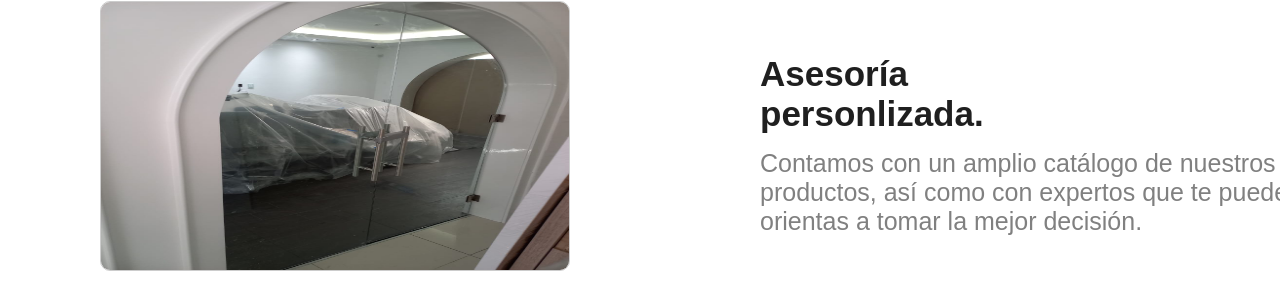
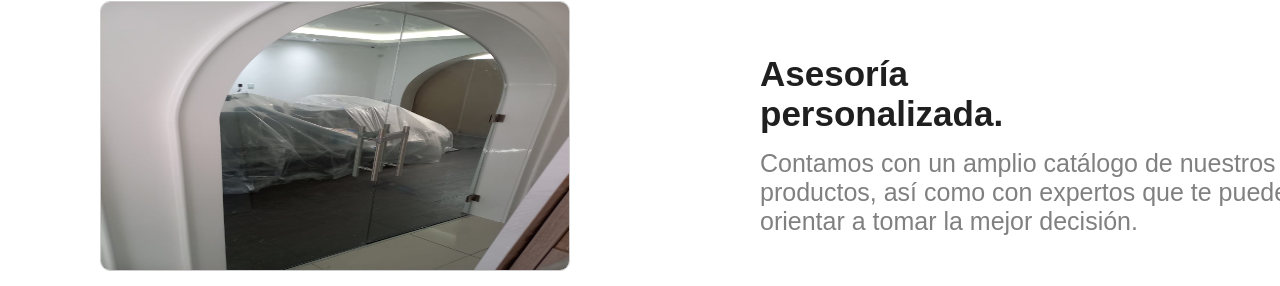
Before and after one commit to Solgonadri/vidaAlVidrioProd, a React (Vite) app: page / in a window 1280 px wide. Shown: the part 1412-1698 px from the top of the page. Built offline with nearby package versions, Linux system fonts and the light colour scheme.

Commit message:
first commit

```diff
--- a/src/App.jsx
+++ b/src/App.jsx
@@ -62,9 +62,9 @@ function App () {
               <img src={img4} alt='' className='img-section--4' />
             </div>
             <div className='h5'>
-              <h5 className='textoCinco'>Asesoría personlizada.</h5>
+              <h5 className='textoCinco'>Asesoría personalizada.</h5>
               <p className='parrafoCinco'>Contamos con un amplio catálogo de nuestros productos,
-              así como con expertos que te pueden orientas a
+              así como con expertos que te pueden orientar a
               tomar la mejor decisión.
               </p>
             </div>
```
